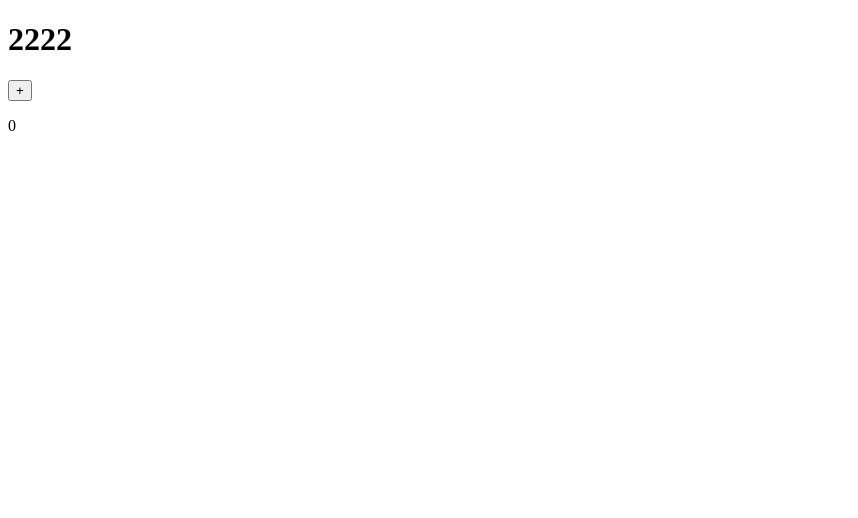
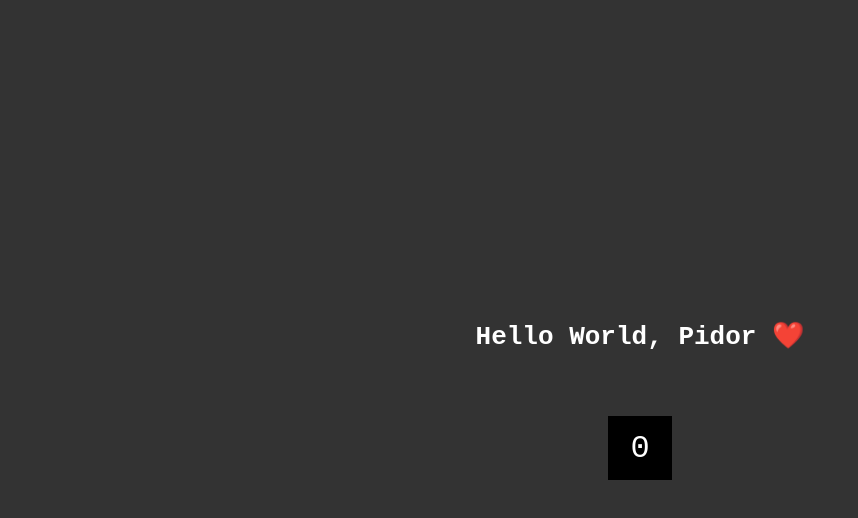
Before and after one commit to iamdennshi/pwa, a website: page index.html in a window 1280 px wide. Shown: the whole page, without its empty margins (0-858 px from the left). Drawn offline with Linux system fonts and the light colour scheme.

Commit message:
fix app.js

```diff
--- a/app.js
+++ b/app.js
@@ -34,6 +34,11 @@ function count() {
     coutnerHtml.innerText = count
     localStorage.setItem("counter", count)
 
+}
+
+function helloWorld() {
+    var bitchHTML = document.querySelector("#bitch span")
+    bitchHTML.innerText = ["Bitch", "Lox", "Dolbaeb", "Pidor", "Suka", "Chmo"][Math.floor(Math.random() * 10) % 6]
 }
 
 
@@ -128,6 +133,8 @@ function count() {
 
 document.addEventListener('DOMContentLoaded', () => {
     initCount()
+    helloWorld()
+    isWebView = navigator.userAgent.includes('wv')
 
     // console.log('🚀 PWA инициализировано');
     // updateOnlineStatus(navigator.onLine);
--- a/index.html
+++ b/index.html
@@ -10,10 +10,12 @@
 </head>
 
 <body>
-    <div class="app-container">
-        <h1>2222</h1>
-        <button onclick="count()">+</button>
-        <p id="counter"></p>
+    <div class="app">
+        <h1 id="bitch">Hello World, <span>Bitch</span> ❤️</h1>
+        <div class="inner">
+            <button id="counter" onclick="count()">Click me +</button>
+        </div>
+
     </div>
     <script src="app.js"></script>
 </body>
--- a/style.css
+++ b/style.css
@@ -0,0 +1,39 @@
+body,
+h1,
+p,
+button {
+    margin: 0;
+    font-family: monospace;
+    color: white;
+}
+
+body {
+    background-color: #333;
+}
+
+
+.app {
+    height: 100dvh;
+    display: flex;
+    justify-content: center;
+    flex-direction: column;
+    text-align: center;
+    gap: 64px;
+}
+
+.inner {
+    display: flex;
+    justify-content: center;
+    gap: 30px;
+    align-items: center;
+}
+
+
+
+button {
+    background-color: black;
+    border: none;
+    height: 64px;
+    width: 64px;
+    font-size: 32px;
+}
```
